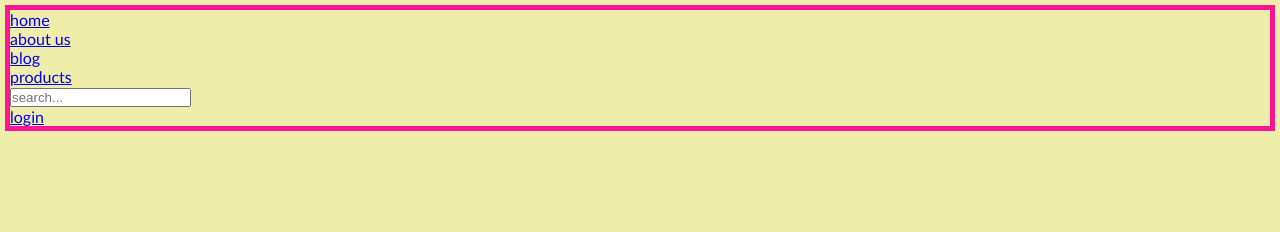
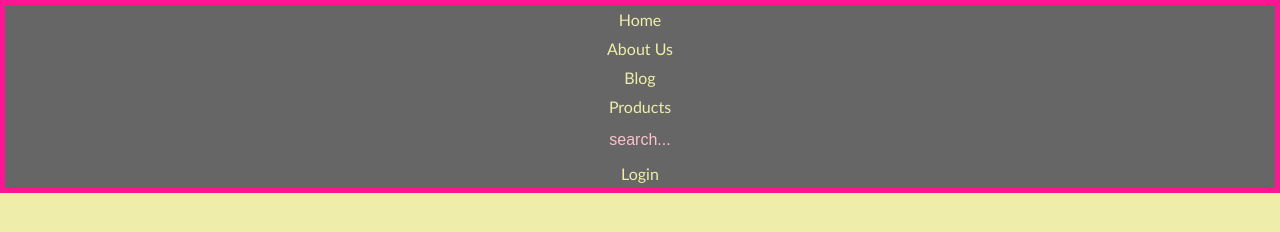
Before and after one commit to KisNorbi1985/20230329-flex-men-, a plain HTML site: page index.html in a window 1280 px wide. Drawn offline with Linux system fonts and the light colour scheme.

Commit message:
flex basic and input format,

```diff
--- a/index.html
+++ b/index.html
@@ -5,6 +5,37 @@
     <meta name="viewport" content="width=device-width, initial-scale=1.0">
     <link rel="stylesheet" href="style.css">
     <title>Menü elrendezés 1</title>
+    <style>
+        nav {
+            background: #666;
+        }
+        nav a{
+            text-decoration: none;
+            color: #eea;
+            text-transform: capitalize;
+        }
+        .container > li {
+            padding: 5px;
+            text-align: center;
+        }
+        /*input formázása*/
+        .search-input {
+            border: 0;
+            outline: none;
+            width: 100%;
+            background: transparent;
+            padding: 5px;
+            color: lightskyblue;
+            text-align: center;
+            font-size: 1em;
+        }
+        ::placeholder{/*minden placeholder*/
+            color: darkslategrey;
+        }
+        .search-input::placeholder{/*csak a search input placeholdere*/
+            color: pink;
+        }
+    </style>
 </head>
 <body>
     <!-- nav>ul.container>li*5>a[href="#"]{menü $} -->
--- a/style.css
+++ b/style.css
@@ -6,7 +6,7 @@
 body{
     font-family: 'Trebuchet MS', 'Lucida Sans Unicode', 'Lucida Grande', 'Lucida Sans', Arial, sans-serif;/*Betűtípus fallback*/
     background: #eea;
-    padding: 5px;
+
 }
 .container{
     border: 5px solid deeppink;
```
